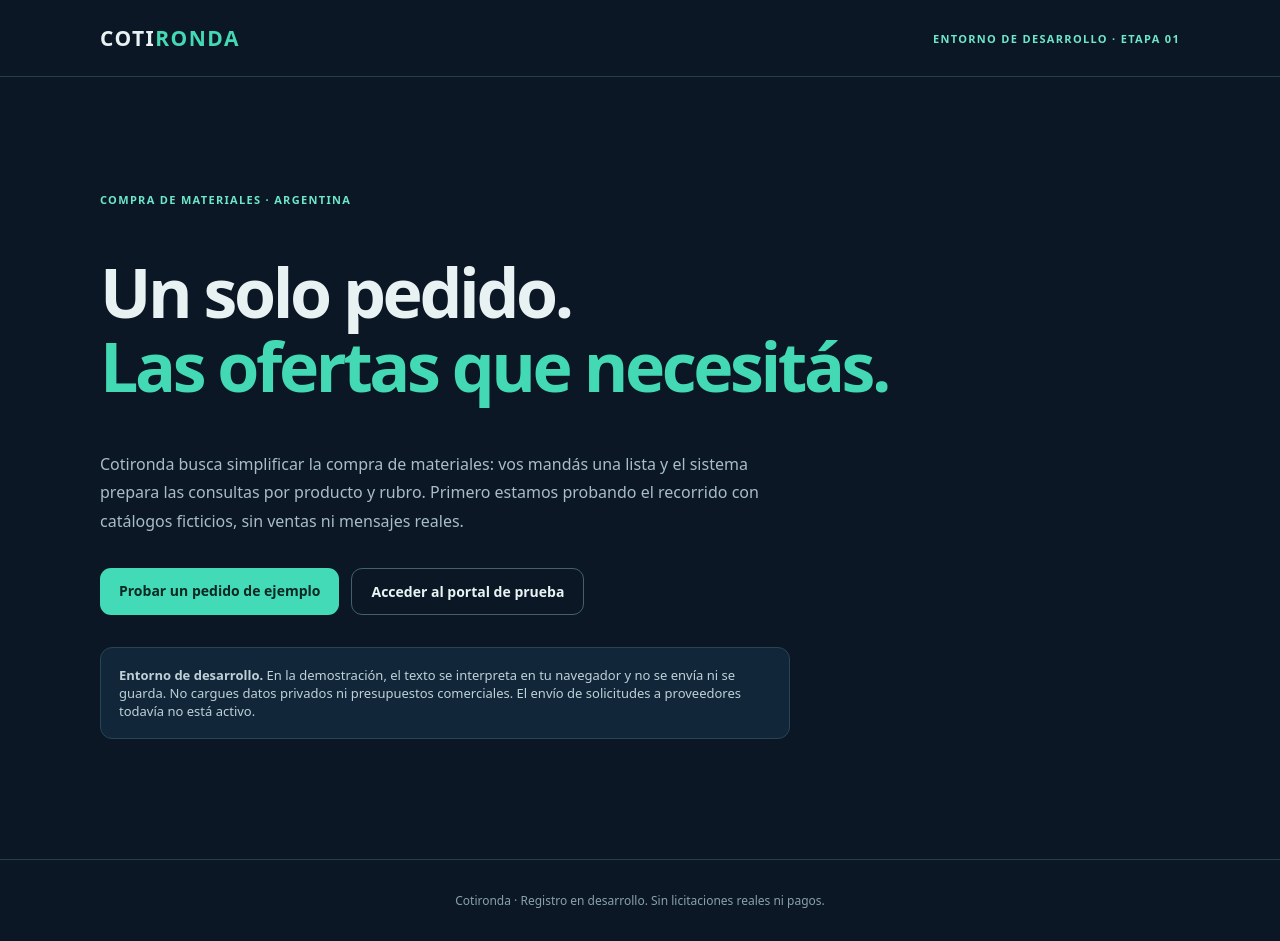
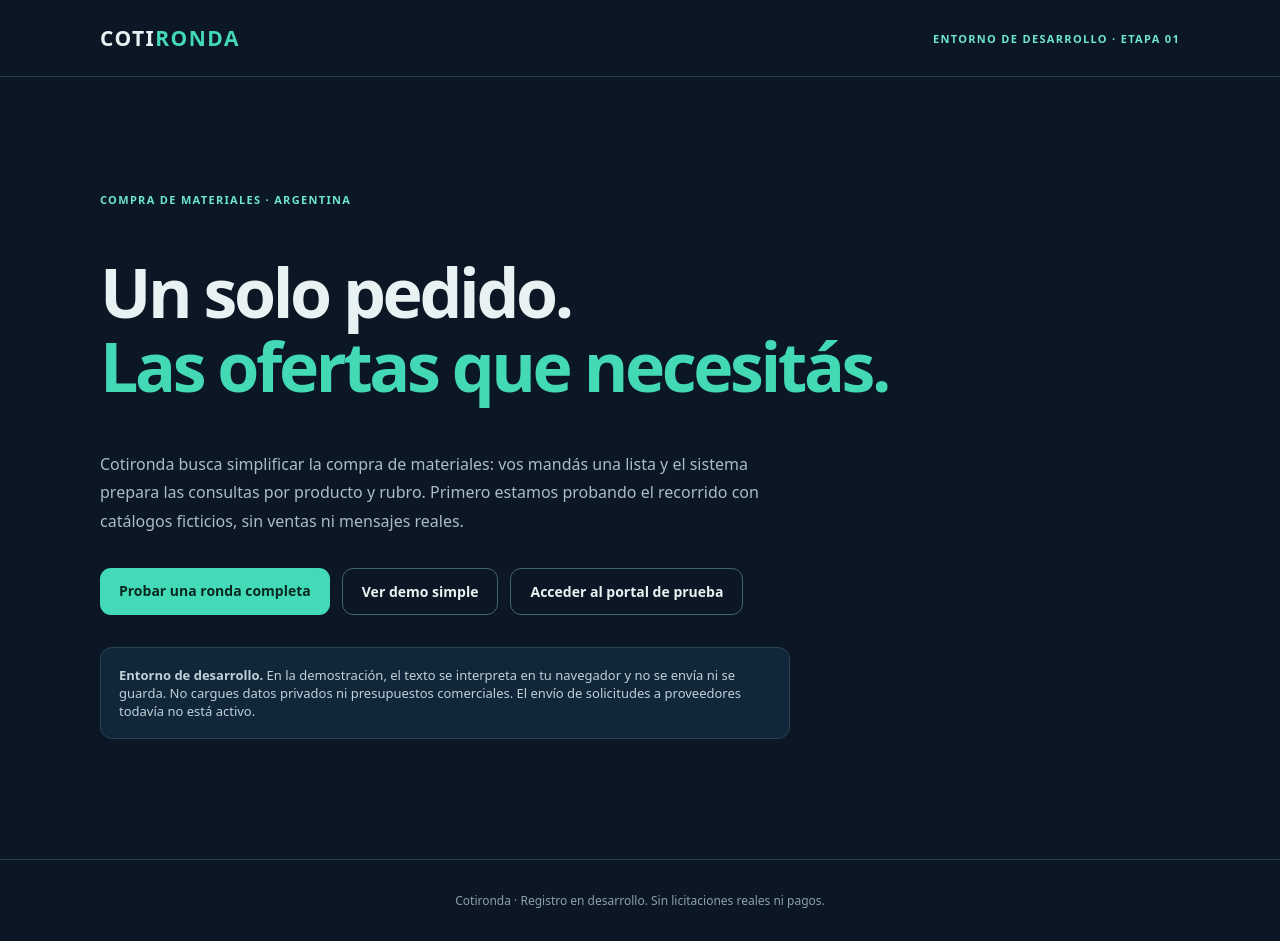
Before and after one commit to ProtectorRudo/Cotironda, a Next.js app in the folder apps/portal/: page / in a window 1280 px wide. Built offline with nearby package versions, Linux system fonts and the light colour scheme.

Commit message:
feat(mvp-038): acceso directo a simulación integral desde inicio

```diff
--- a/apps/portal/app/page.tsx
+++ b/apps/portal/app/page.tsx
@@ -5,7 +5,8 @@ export default function Inicio() {
     <h1>Un solo pedido.<br/><span>Las ofertas que necesitás.</span></h1>
     <p>Cotironda busca simplificar la compra de materiales: vos mandás una lista y el sistema prepara las consultas por producto y rubro. Primero estamos probando el recorrido con catálogos ficticios, sin ventas ni mensajes reales.</p>
     <div className="actions">
-      <Link href="/probar" className="button">Probar un pedido de ejemplo</Link>
+      <Link href="/probar/piloto" className="button">Probar una ronda completa</Link>
+      <Link href="/probar" className="button outline">Ver demo simple</Link>
       <Link href="/ingresar" className="button outline">Acceder al portal de prueba</Link>
     </div>
     <div className="notice"><b>Entorno de desarrollo.</b> En la demostración, el texto se interpreta en tu navegador y no se envía ni se guarda. No cargues datos privados ni presupuestos comerciales. El envío de solicitudes a proveedores todavía no está activo.</div>
```
